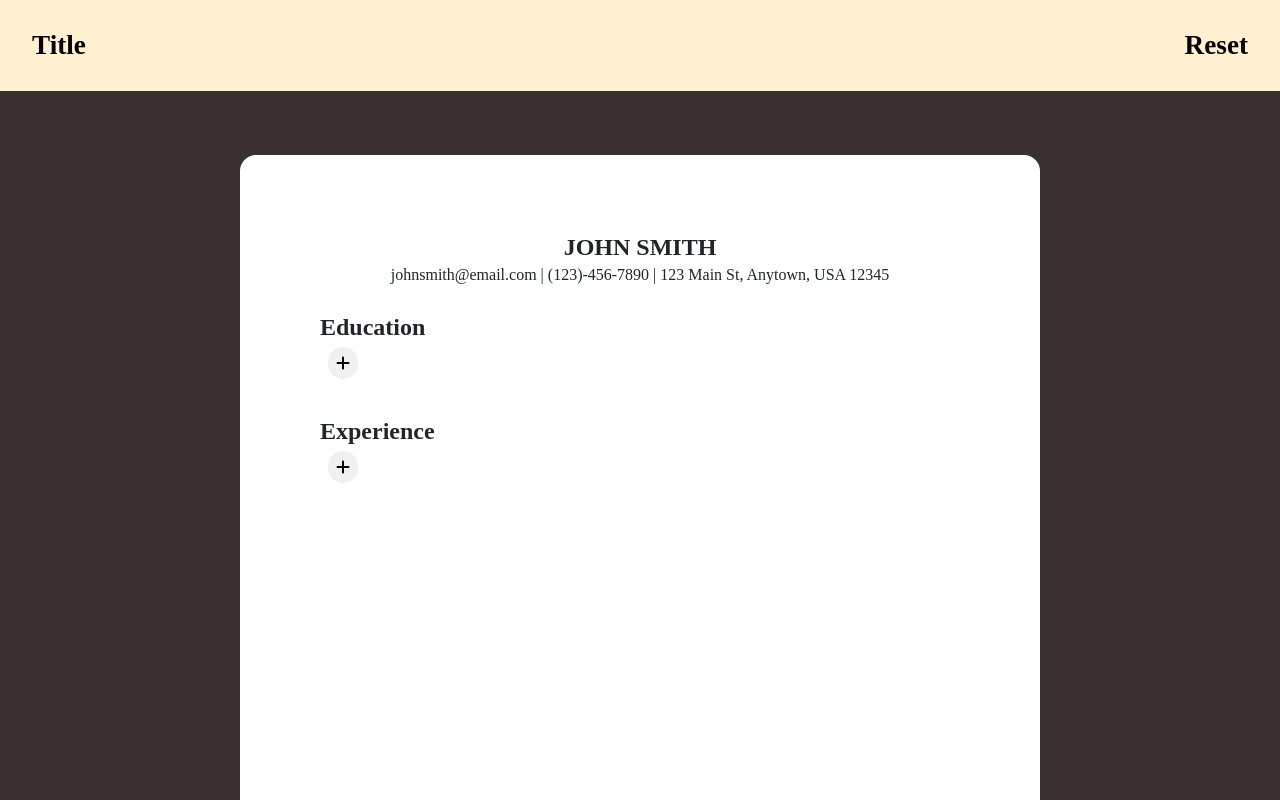
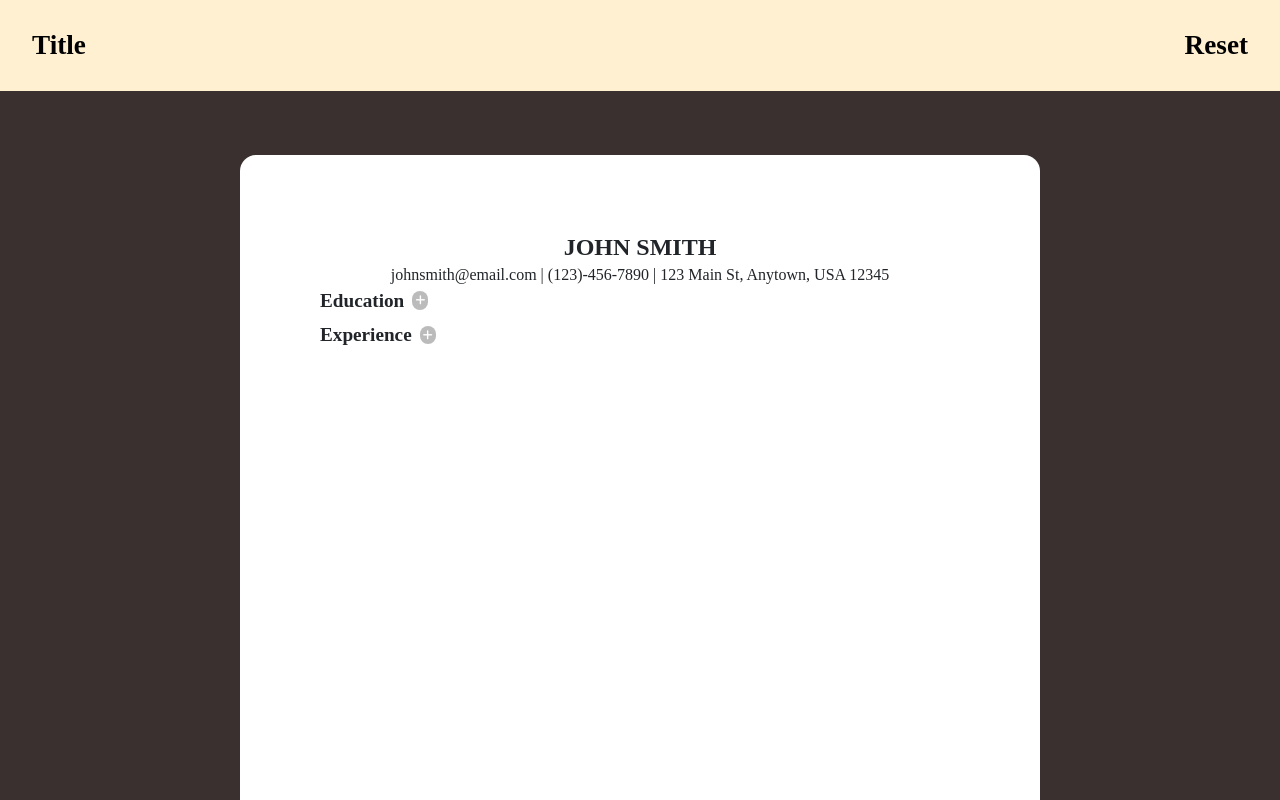
Before and after one commit to ryanwcchan/cv-maker, a React (Vite) app: page / in a window 1280 px wide. Shown: the top 800 px of the page. Built offline with nearby package versions, Linux system fonts and the light colour scheme.

Commit message:
Style experience section Experience section add button now adds placeholder experience section cards Adjusted styling for Education and Experience section Changed Education and Experience section cards

```diff
--- a/src/App.jsx
+++ b/src/App.jsx
@@ -7,12 +7,18 @@ import { useState } from 'react';
 
 export default function App() {
     const [educationList, setEducationList] = useState([])
-    // const [experience, setExperience] = useState([])
+    const [experienceList, setExperienceList] = useState([])
+
+    function addExperienceCard() {
+        const newCard = { id: experienceList.length + 1 }
+        setExperienceList([...experienceList, newCard])
+        console.log('New experience card added.')
+    }
 
     const addEducationCard = () => {
         const newCard = { id: educationList.length + 1 }
         setEducationList([...educationList, newCard])
-        console.log("New card added")
+        console.log("New education card added.")
     }
 
     return (
@@ -20,8 +26,14 @@ export default function App() {
             <Header />
             <div className="cv-container">
                 <GeneralInfo />
-                <Education educationList={educationList} addEducationCard={addEducationCard} />
-                <Experience />
+                <Education
+                    educationList={educationList}
+                    addEducationCard={addEducationCard}
+                />
+                <Experience
+                    experienceList={experienceList}
+                    addExperienceCard={addExperienceCard}
+                />
             </div>
         </>
     )
--- a/src/components/Education.jsx
+++ b/src/components/Education.jsx
@@ -6,11 +6,14 @@ export default function Education(props) {
     const { educationList, addEducationCard } = props
     return (
         <div className="education-container">
+            <div className="section-header">
                 <h1 className="section-heading">
                     Education
                 </h1>
                 <AddButton onClick={addEducationCard} />
+            </div>
 
+            <div className="card-container">
                 {educationList.map((card) => {
                     return (
                         <EducationCard
@@ -20,5 +23,6 @@ export default function Education(props) {
                     )
                 })}
             </div>
+        </div>
     )
 }
--- a/src/components/EducationCard.jsx
+++ b/src/components/EducationCard.jsx
@@ -1,13 +1,15 @@
 export default function EducationCard() {
   return (
     <div className="education-card">
-      <div>
-        <h1>University</h1>
-        <h1>City, State</h1>
-      </div>
-      <div>
-        <h2>Degree</h2>
-        <h2>Graduation Date: Date</h2>
+      <div className="card-header">
+        <div>
+          <h1>University</h1>
+          <h2>Degree</h2>
+        </div>
+        <div>
+          <h1>City, State</h1>
+          <h2>Graduation Date: Date</h2>
+        </div>
       </div>
     </div>
   )
--- a/src/components/Experience.jsx
+++ b/src/components/Experience.jsx
@@ -1,11 +1,29 @@
 import AddButton from "./AddButton"
+import ExperienceCard from "./ExperienceCard"
 
-export default function Experience() {
+export default function Experience(props) {
+    const { experienceList, addExperienceCard } = props
+
     return (
         <>
         <div className="experience-container">
-            <h1 className="section-heading">Experience</h1>
-            <AddButton />
+            <div className="section-header">
+                <h1 className="section-heading">
+                    Experience
+                </h1>
+                <AddButton onClick={addExperienceCard} />
+            </div>
+
+            <div className="card-container">
+                {experienceList.map((card) => {
+                    return (
+                        <ExperienceCard
+                            key={card.id}
+                            id={card.id}
+                        />
+                    )
+                })}
+            </div>
         </div>
         </>
     )
--- /dev/null
+++ b/src/components/ExperienceCard.jsx
@@ -0,0 +1,23 @@
+export default function ExperienceCard() {
+  return (
+    <div className="experience-card">
+        <div className="card-header">
+            <div>
+                <h1>Comapny</h1>
+                <h1>City, State</h1>
+            </div>
+            <div>
+                <h2>Job title</h2>
+                <h2>Start Date - Finish Date</h2>
+            </div>
+        </div>
+        <div className="card-content">
+            <div className="bullet-points">
+                <li>Bullet point 1</li>
+                <li>Bullet point 2</li>
+                <li>Bullet point 3</li>
+            </div>
+        </div>
+    </div>
+  )
+}
--- a/src/index.css
+++ b/src/index.css
@@ -78,7 +78,6 @@ table {
     margin: 0 auto;
     display: flex;
     flex-direction: column;
-    gap: 2rem;
     border: 2px solid black;
     padding: 5rem;
     width: 70%;
@@ -90,10 +89,16 @@ table {
     background-color: white;
     border-radius: 1rem;
     border: none;
+	margin-bottom: 4rem;
+}
+
+.section-header {
+	display: flex;
+	align-items: center;
 }
 
 .section-heading {
-    font-size: 1.5rem;
+    font-size: 1.2rem;
     font-weight: bold;
 }
 
@@ -120,12 +125,33 @@ table {
     user-select: none;
 }
 
-.education-container {
-
+.card-container {
+    display: flex;
+	flex-direction: column;
+	gap: 1rem;
 }
 
-.experience-container {
+.card-header {
+	display: flex;
+	flex-direction: column;
+	gap: 0.5rem;
+}
 
+.card-header div {
+	display: flex;
+	justify-content: space-between;
+}
+
+.experience-card {
+	display: flex;
+	flex-direction: column;
+	gap: 0.5rem;
+}
+
+.bullet-points {
+	display: flex;
+	flex-direction: column;
+	gap: 0.5rem;
 }
 
 .add-btn {
@@ -135,22 +161,15 @@ table {
   	outline: none;
 	background: transparent;
 	border-radius: 2rem;
-	background-color: #f0f0f0;
+	background-color: #a7a6a6c3;
+	color: white;
 }
 
 .add-btn:hover {
-	/* transform: translateY(-1px); */
-	outline: 2px solid black !important;
+	transform: translateY(-1px);
 }
 
 .add-btn i {
-    padding: 0.5rem;
+	font-size: 0.7rem;
+    padding: 0.2rem;
 }
-
-.edit-btn {
-
-}
-
-.delete-btn {
-
-}
```
Lines whose indentation alone changed are shown as unchanged.
